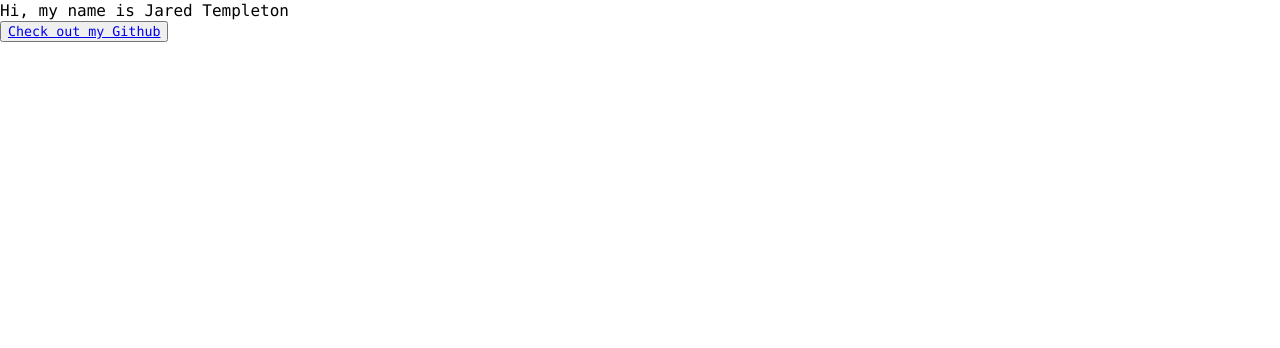
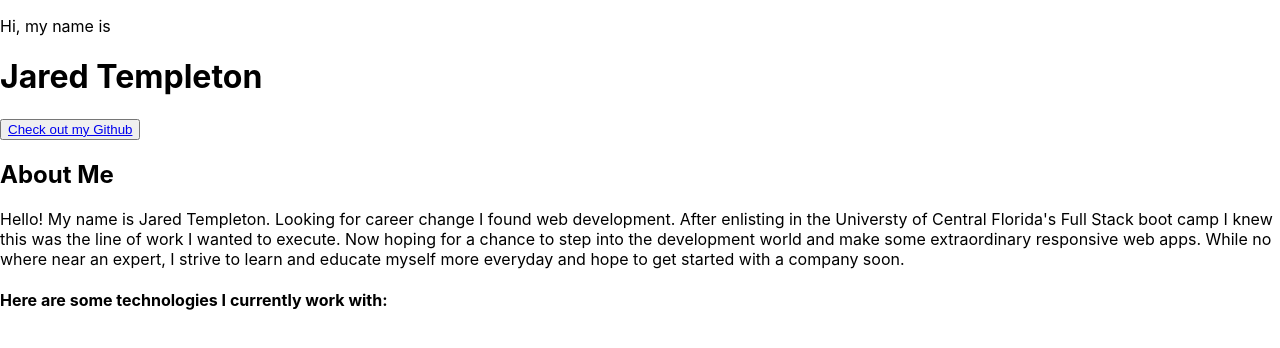
Before and after one commit to JaredTempleton/portfolio, a React (Create React App) app: page / in a window 1280 px wide. Shown: the top 348 px of the page. Built offline with nearby package versions, Linux system fonts and the light colour scheme.

Commit message:
added about me page

```diff
--- /dev/null
+++ b/src/Pages/About.jsx
@@ -0,0 +1,23 @@
+import React from "react";
+
+const About = () => {
+    return (
+        <div>
+            <div>
+                <h2>
+                About Me
+                </h2>
+            </div>
+            <div>
+            <p>
+            Hello! My name is Jared Templeton. Looking for career change I found web development.
+            After enlisting in the Universty of Central Florida's Full Stack boot camp I knew this was the line of work I wanted to execute.
+            Now hoping for a chance to step into the development world and make some extraordinary responsive web apps.
+            While no where near an expert, I strive to learn and educate myself more everyday and hope to get started with a company soon.
+            </p>
+            <h4>Here are some technologies I currently work with: </h4>
+            </div>
+        </div>
+    )
+}
+export default About;
--- a/src/Pages/Header.jsx
+++ b/src/Pages/Header.jsx
@@ -4,8 +4,8 @@ function Header () {
     return (
         <div id="Header">
             <div>
-                <code>Hi, my name is </code>
-                <code>Jared Templeton</code>
+                <p>Hi, my name is </p>
+                <h1>Jared Templeton</h1>
             </div>
             <button>
             <a
@@ -13,7 +13,7 @@ function Header () {
                     rel="noreferrer"
                     href="https://github.com/JaredTempleton"
                     alt="Link to my github">
-                <code>Check out my Github</code>
+                Check out my Github
             </a>
             </button>
         </div>
--- a/src/Pages/Home.jsx
+++ b/src/Pages/Home.jsx
@@ -1,11 +1,13 @@
 import React from "react";
 
 import Header from "./Header"
+import About from "./About"
 
 const Home = () => {
     return (
         <>
            <Header id="Header" />
+           <About id="About" />
         </>
     )
 }
```
